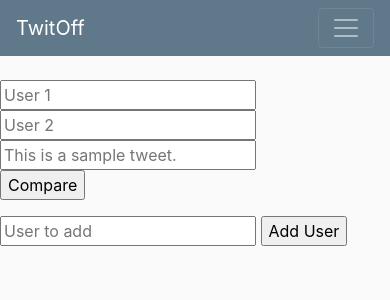
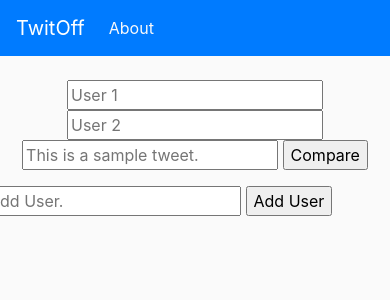
Before and after one commit to noreallyimfine/TwitOff, a Flask app: page / in a window 390 px wide. Shown: the top 300 px of the page. Run offline with Flask 2, Linux system fonts and the light colour scheme; some libraries are stand-ins or nearby versions.

Commit message:
prettify and make all work

```diff
--- a/twitoff_app/routes.py
+++ b/twitoff_app/routes.py
@@ -25,7 +25,7 @@
     except Exception as e:
         message = f'Error adding {name}: {e}'
         tweets = []
-    return render_template('user.html', title='User', tweets=tweets,
+    return render_template('user.html', title=f'{name}', tweets=tweets,
                            message=message)
 
 
@@ -55,8 +55,12 @@
         raise ValueError('User 2 is not in the app. Please add user first')
     else:
         pred = predict_user(user1, user2, tweet_text)[0]
+        message = message = ' is more likely to tweet this than '
         if pred == 0:
-            message = f'{user2} is more likely to tweet this than {user1}'
+            winner = user2
+            loser = user1
         else:
-            message = f'{user1} is more likely to tweet this than {user2}'
-        return message
+            winner = user1
+            loser = user2
+        return render_template('predict.html', title='Prediction',
+                               winner=winner, loser=loser, message=message)
--- a/twitoff_app/templates/home.html
+++ b/twitoff_app/templates/home.html
@@ -1,36 +1,33 @@
 {% extends "layout.html" %}
 {% block content %}
 <div class="row">
-  <div class="col-sm-6">
+  <div class="col-sm-6 text-center">
     <div class="input-group">
       <form action="/predict" method="post">
-        <input type="text", name="user1" placeholder="User 1">
-        <input type="text", name="user2" placeholder="User 2">
-        <div class="col-sm-6-center">
-          <input type="text", name="tweet_text" placeholder="This is a sample tweet.">
-        </div>
-        <div class="col-sm-6-center">
-          <input type="submit" value="Compare">
-        </div>
+        <input type="text"  name="user1" placeholder="User 1">
+        <input type="text" name="user2" placeholder="User 2">
+        <input type="text", name="tweet_text" placeholder="This is a sample tweet.">
+        <input type="submit" value="Compare">
       </form>
     </div>
   </div>
-  <div class="col-sm-4">
-    <div class="input-group">
+  <div>
       <form method="post" action="/user" >
-        <input type="text", name="user_name" placeholder="User to add">
+        <input type="text" name="user_name" placeholder="Add User.">
         <input type="submit" value="Add User">
       </form>
-    </div>
   </div>
+</div>
+<div class="row">
   <div class="col-sm-6"></div>
-  <div class="col-sm-6">
+<div class="col-sm-4 md-4">
   {% for user in users %}
   <ul class="list-group">
-    <li class="list-group-item">@{{ user.name }}</li>
+    <a href="/user/{{ user.name }}" class="list-group-item-info bg-light text-center text-primary">@{{ user.name }}</li>
   </ul>
   {% endfor %}
-  </div>
+</div>
+</div>
 </div>
 
 {% endblock %}
--- a/twitoff_app/templates/layout.html
+++ b/twitoff_app/templates/layout.html
@@ -14,17 +14,13 @@
 </head>
 <body>
     <header class="site-header">
-        <nav class="navbar navbar-expand-md navbar-dark bg-steel fixed-top">
+        <nav class="navbar navbar-expand-md navbar-dark bg-primary fixed-top">
             <div class="container">
                 <a class="navbar-brand mr-4" href="/">TwitOff</a>
-                <button class="navbar-toggler" type="button" data-toggle="collapse" data-target="navbarToggle" aria-controls="navbarToggle" aria-expanded="false" aria-label="Toggle navigation">
-                    <span class="navbar-toggler-icon"></span>
                 </button>
-                <div class="collapse navbar-collapse" id="navbarToggle">
                     <div class="navbar-nav mr-auto">
-                        <a class="nav-item nav-link" href="/about">About</a>
+                        <a class="nav-item nav-link text-light" href="/about">About</a>
                     </div>
-                </div>
             </div>
         </nav>
     </header>
--- a/twitoff_app/templates/user.html
+++ b/twitoff_app/templates/user.html
@@ -1,10 +1,11 @@
 {% extends "layout.html" %}
 {% block content %}
-<h2>User: {{ title }}</h2>
+<h2 class="text-center text-weight-bold"  >User: {{ title }}</h2>
 <p> {{ message }}</p>
 <ul>
     {% for tweet in tweets %}
-    <li>{{tweet.id}} - {{ tweet.text }}</li>
+    <ul> Tweet #{{tweet.id}}</ul>
+        <p>{{ tweet.text }}</p>
     {% endfor %}
 </ul>
 {% endblock %}
```
Also changed, not shown: twitoff_app/templates/about.html (+14 -8 lines), twitoff_app/templates/predict.html (added, +8 -0 lines), twitoff_app/twitoff.db.
